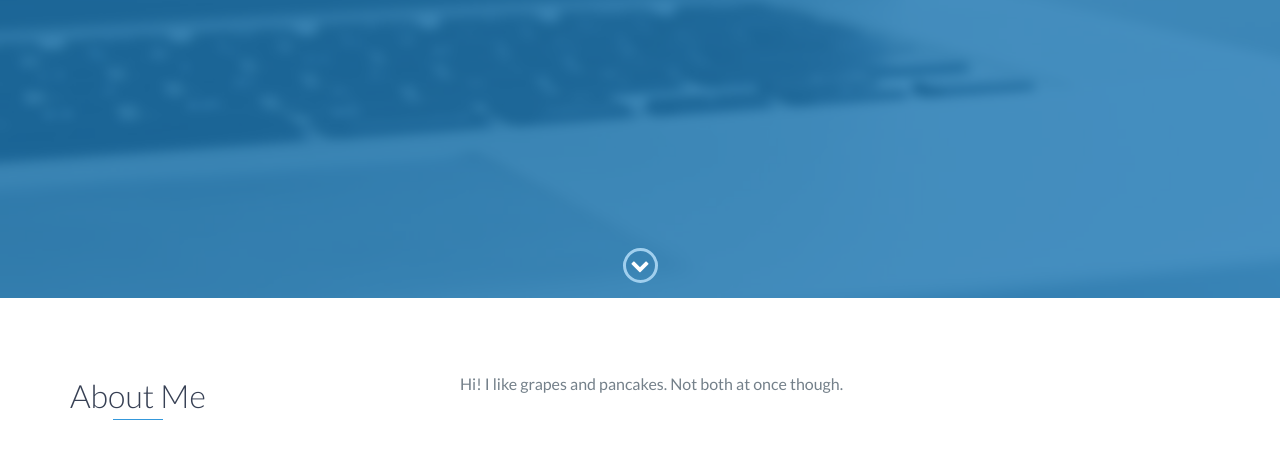
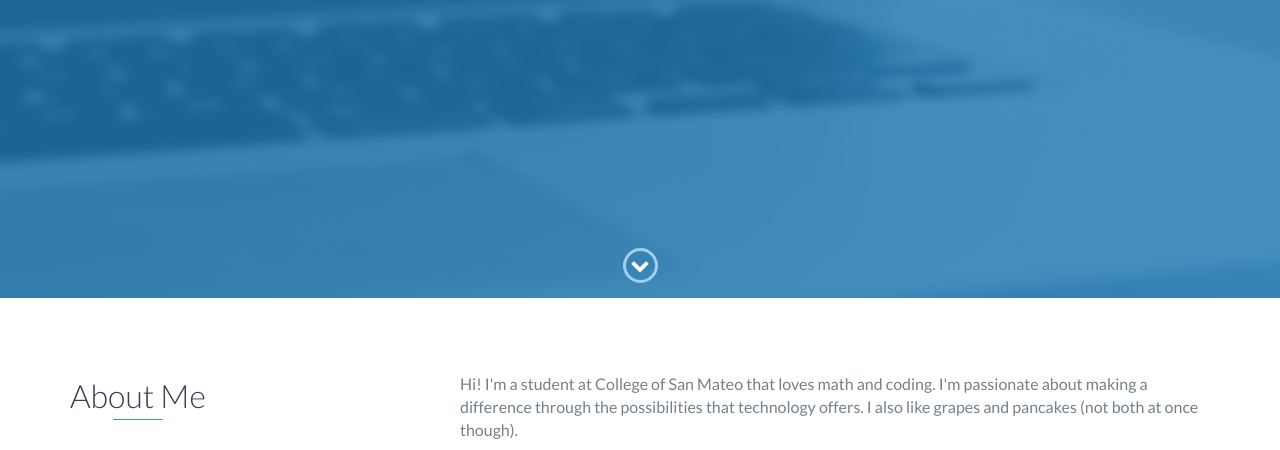
Before and after one commit to vluk/vluk.github.io, a website: page index.html in a window 1280 px wide. Shown: the part 502-952 px from the top of the page. Drawn offline with nearby package versions, Linux system fonts and the light colour scheme.

Commit message:
changed about me

```diff
--- a/index.html
+++ b/index.html
@@ -73,7 +73,9 @@
                 </div>
                 <div class="col-md-8">
                     <p>
-                        Hi! I like grapes and pancakes. Not both at once though.
+                        Hi! I'm a student at College of San Mateo that loves math and coding.
+                        I'm passionate about making a difference through the possibilities that technology offers.
+                        I also like grapes and pancakes (not both at once though).
                     </p>
                 </div>
             </div>
```
